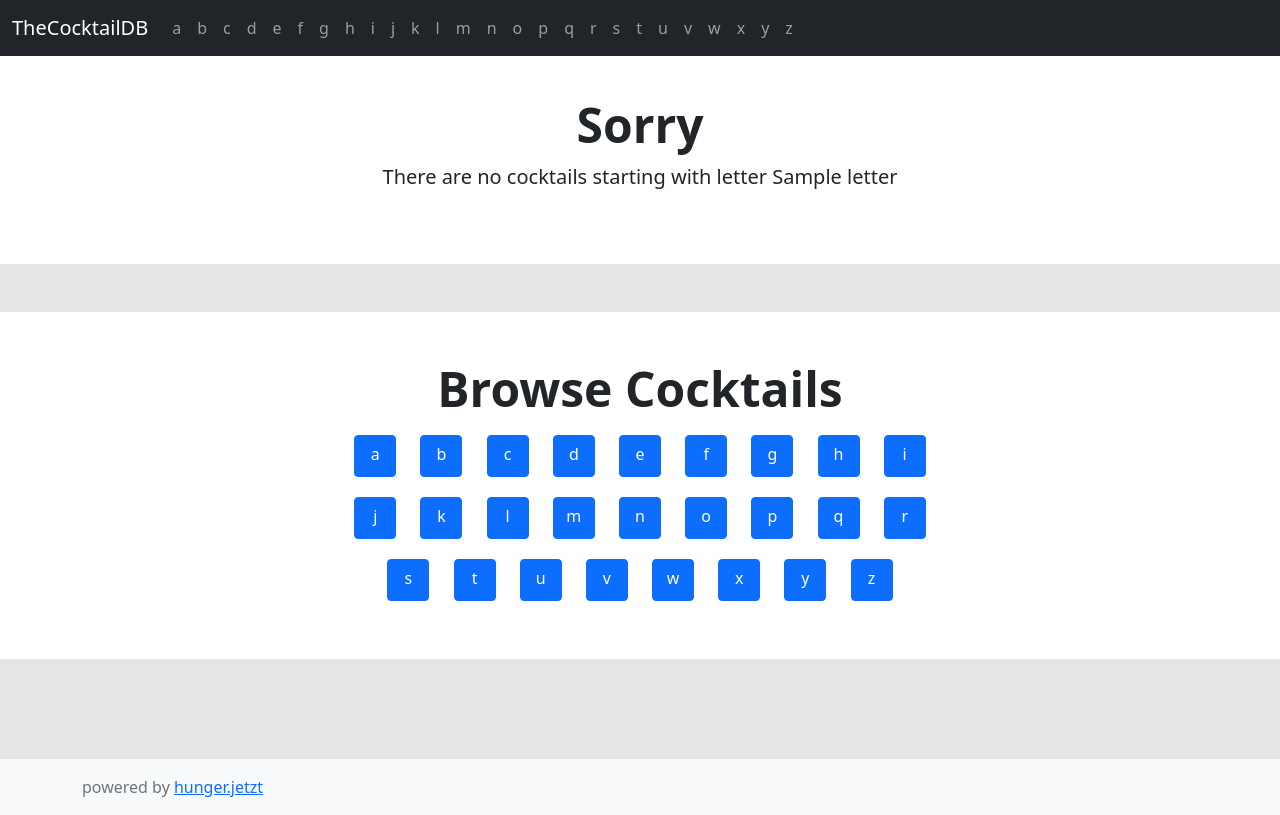
After one commit to vgarcia007/TheCocktailDB-app-python-flask-docker, a Flask app: template web/templates/no-cocktails-for-letter.html in a window 1280 px wide. The commit adds this page. Run offline with Flask 2, Linux system fonts and the light colour scheme; the template is opened without the code that fills it: most values are stand-ins (such as "Sample title", 1, 10 or a date in 2020); parts of the project's set-up code (start-up, migrations or seed data) failed here and were passed over.

Commit message:
fixes #3 Created Error message for user

```diff
--- a/web/app.py
+++ b/web/app.py
@@ -33,8 +33,12 @@ def cocktails_by_letter(letter):
 
     url = api_url + 'search.php?f=' + letter
     cocktails = requests.get(url)
+    cocktails_json = cocktails.json()
 
-    return render_template('drinks.html', cocktails=cocktails.json())
+    if cocktails_json['drinks'] == None:
+        return render_template('no-cocktails-for-letter.html', letter=letter)
+
+    return render_template('drinks.html', cocktails=cocktails_json)
 
 
 @app.route('/cocktail/<iid>')
--- /dev/null
+++ b/web/templates/no-cocktails-for-letter.html
@@ -0,0 +1,22 @@
+{% extends "base.html" %}
+
+{% block content %}
+<main class="flex-shrink-0">
+	<div class="px-4 py-5 my-5 text-center bg-white">
+		<h1 class="display-5 fw-bold">Sorry</h1>
+		<div class="col-lg-6 mx-auto">
+			<p class="lead mb-4">There are no cocktails starting with letter <b>{{ letter }}</b></p>
+		</div>
+	</div>
+	<div class="px-4 py-5 my-5 text-center bg-white">
+		<h2 class="display-5 fw-bold">Browse Cocktails</h2>
+		<div class="col-lg-6 mx-auto">
+			<div class="container">
+                {% for letter in 'abcdefghijklmnopqrstuvwxyz' %}
+                    <a class="btn btn-primary btn-alphabet" href="{{ url_for('cocktails_by_letter' ,letter=letter) }}">{{ letter }}</a>
+				{% endfor %}
+            </div>
+		</div>
+	</div>
+</main>
+{% endblock %}
```
Also changed, not shown: web/templates/drink-details.html (+0 -18 lines).
